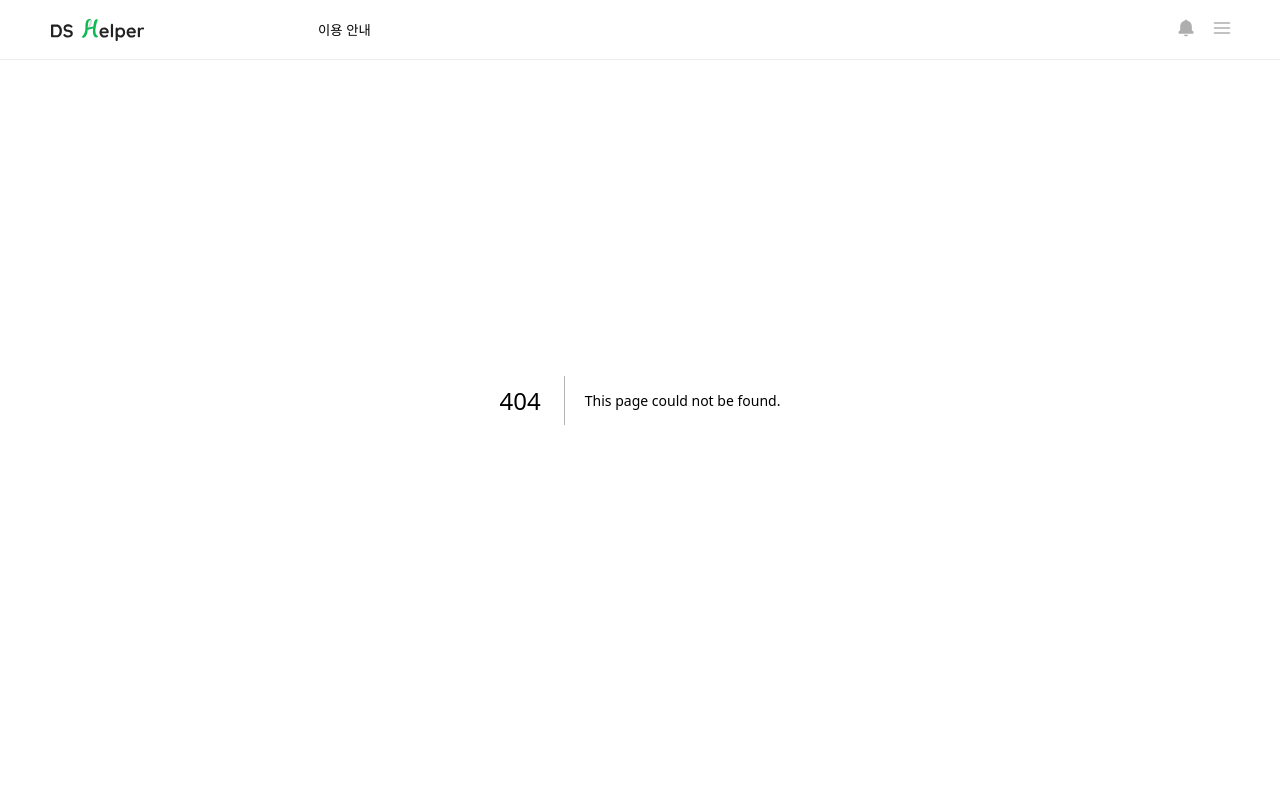
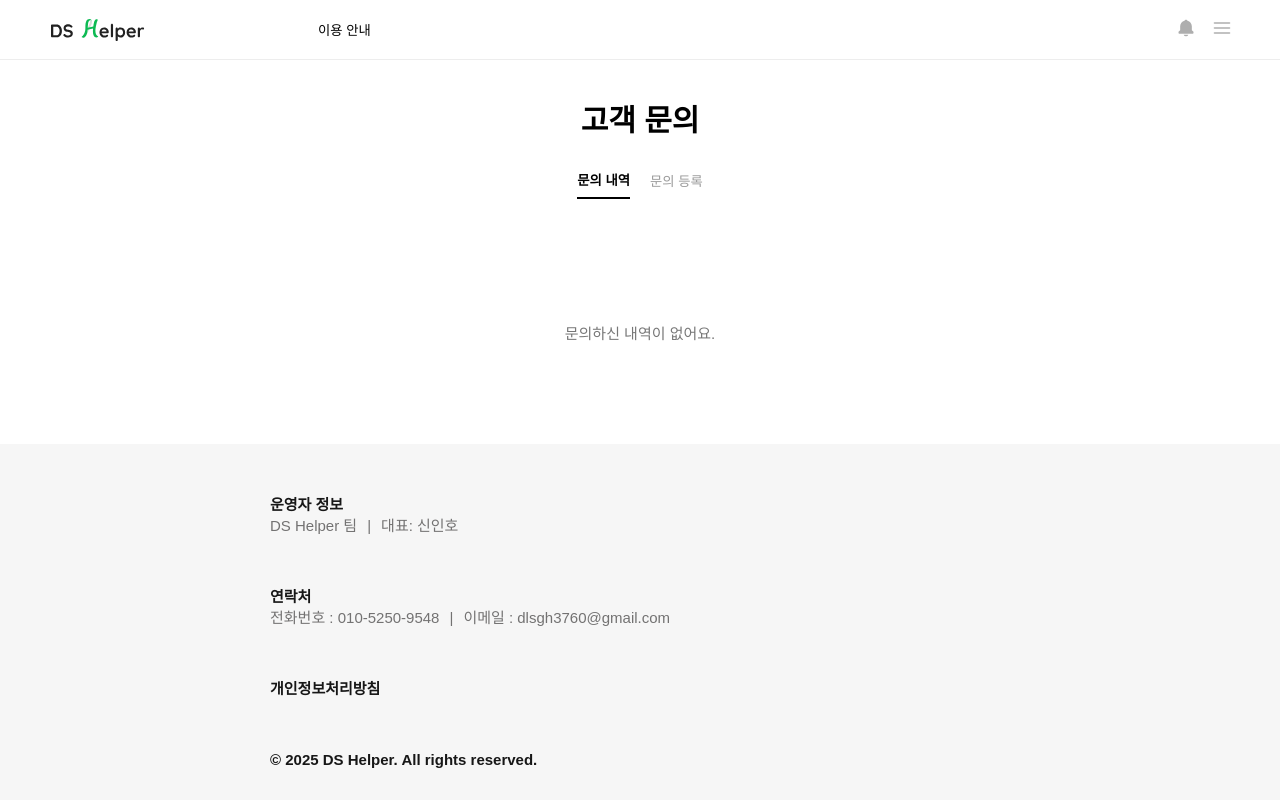
Before and after one commit to DS-Helper/frontend, a Next.js app: page /customer in a window 1280 px wide. Before the commit this address had no page. Shown: the top 800 px of the page. Built offline with nearby package versions, Linux system fonts and the light colour scheme.

Commit message:
고객 문의

```diff
--- a/src/components/common/Sidebar.tsx
+++ b/src/components/common/Sidebar.tsx
@@ -1,3 +1,4 @@
+import { useRouter } from "next/router";
 import styles from "@/styles/Sidebar.module.scss";
 import classNames from "classnames/bind";
 import { FaAngleRight } from "react-icons/fa6";
@@ -5,6 +6,12 @@ import { FaAngleRight } from "react-icons/fa6";
 const cn = classNames.bind(styles);
 
 export default function Sidebar({ onClose }: { onClose: () => void }) {
+  const router = useRouter();
+
+  const handleCustomer = () => {
+    router.push("/customer");
+  }
+
   return (
     <div className={cn("sidebarBackground")} onClick={onClose}>
       <div className={cn("sidebar")}>
@@ -16,7 +23,7 @@ export default function Sidebar({ onClose }: { onClose: () => void }) {
         <ul className={cn("sidebarMenuList")}>
           <li>도움 요청하기</li>
           <li>도움 요청 내역</li>
-          <li>고객 문의</li>
+          <li onClick={handleCustomer} style={{cursor:"pointer"}}>고객 문의</li>
           <li>채팅 상담</li>
           <li>로그아웃</li>
         </ul>
--- /dev/null
+++ b/src/pages/customer.tsx
@@ -0,0 +1,46 @@
+import styles from '@/styles/Customer.module.scss';
+import classNames from 'classnames/bind';
+import React, { useState } from "react";
+
+const cn = classNames.bind(styles);
+
+export default function Customer(){
+    const [activeTab, setActiveTab] = useState<"history" | "register">('history');
+    return (
+        <div className={cn("customer")}>
+            <h1 className={cn("title")}>고객 문의</h1>
+
+            <div className={cn("tabMenu")}>
+                <button
+                    className={cn("tab", {active: activeTab === "history"})}
+                    onClick={() => setActiveTab("history")}
+                >
+                    문의 내역
+                </button>
+                <button
+                    className={cn("tab", {active: activeTab === "register"})}
+                    onClick={() => setActiveTab("register")}
+                >
+                    문의 등록
+                </button>
+            </div>
+
+            <div className={cn("tabContent")}>
+                {activeTab === "history" && (
+                    <div className={cn("emptyBox")}>
+                        <p className={cn("emptyMessage")}>문의하신 내역이 없어요.</p>
+                    </div>
+                )}
+
+                {activeTab === "register" && (
+                    <form className={cn("registerFrom")}>
+                        <div className={cn("formGroup")}>
+                            <label>문의 유형</label>
+                        </div>
+                    </form>
+
+                )}
+            </div>
+        </div>
+    );
+}
--- a/src/pages/help.tsx
+++ b/src/pages/help.tsx
@@ -23,6 +23,7 @@ export default function Help(){
     );
 }
 
+// getLayout을 따로 정의하여 기본 헤더, 푸터 사용 X
 Help.getLayout = function getLayout(page: React.ReactNode){
     return page;
 }
--- /dev/null
+++ b/src/styles/Customer.module.scss
@@ -0,0 +1,54 @@
+.customer{
+    width: 100%;
+    background-color: #fff;
+    padding-top: 10rem;
+    display: flex;
+    flex-direction: column;
+    align-items: center;
+}
+
+.title{
+    color: #000;
+    font-size: 3.0rem;
+    font-weight: 700;
+    margin-bottom: 2rem;
+}
+
+.tabMenu{
+    display: flex;
+    gap: 20px;
+    margin-bottom:24px;
+}
+
+.tab{
+    font-size: 2 rem;
+    padding: 8px 0;
+    border: none;
+    background: none;
+    cursor: pointer;
+    color: #999;
+    border-bottom: 1px solid transparent;
+
+    &.active{
+        color: #000;
+        border-bottom: 2px solid #000;
+        font-weight: bold;
+    }
+}
+
+.tabContent{
+    width: 100%;
+    max-width: 800px; // 탭 컨텐츠 폭 제한
+    text-align: center;
+}
+
+.emptyBox{
+    text-align: center;
+    padding: 10rem 0;
+}
+
+.emptyMessage{
+    font-size: 1.5rem;
+    color: #777;
+    text-align: center;
+}
```
